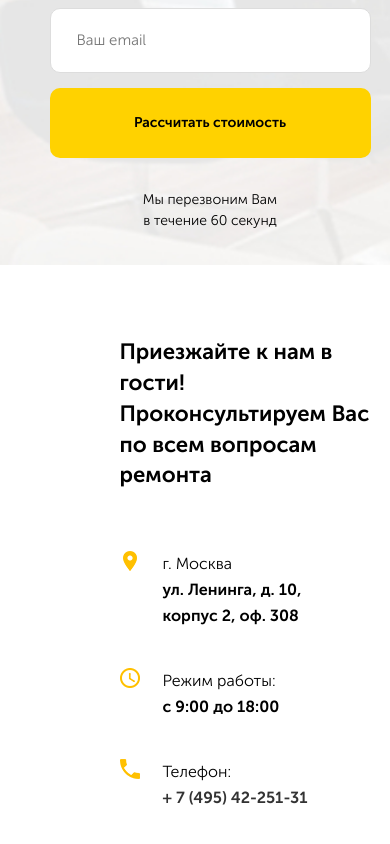
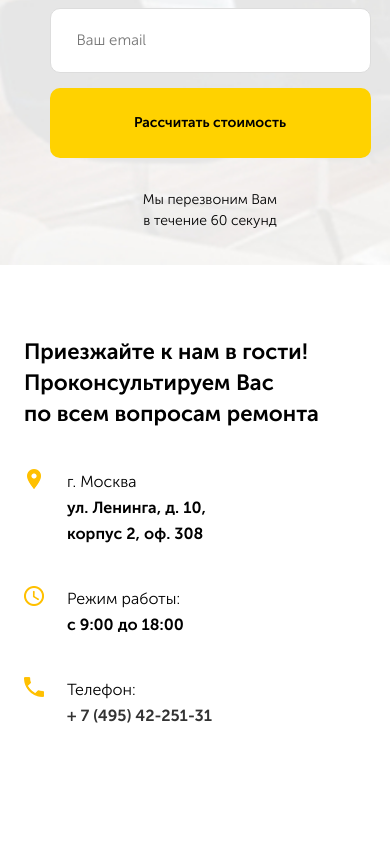
Before and after one commit to Dmitry328/working, a plain HTML site: page src/index.html in a window 390 px wide. Shown: the part 6785-7629 px from the top of the page. After the commit the page ends 7553 px from the top, so only its background shows below. Drawn offline with nearby package versions, Linux system fonts and the light colour scheme.

Commit message:
Адаптирована секция footer

```diff
--- a/src/sass/blocks/_brif.sass
+++ b/src/sass/blocks/_brif.sass
@@ -78,6 +78,7 @@
   .interview
     padding-right: 30px
     &__title
+      width: auto
       font-size: 20px
       margin-bottom: 15px
     &__subtitle
--- a/src/sass/blocks/_footer.sass
+++ b/src/sass/blocks/_footer.sass
@@ -47,8 +47,14 @@
       margin-bottom: 60px
 @media (max-width:720px)
   .contacts
-    flex-basis: 100%
-    display: block
+    padding-left: 24px
+    position: absolute
+    top: 0
+    left: 0
+    &__title
+      width: 350px
+      margin-bottom: 39px
   .map
-    display: block
-    flex-basis: 100%
+    position: absolute
+    width: 100%
+    top: 530px
```
Also changed, not shown: src/css/style.css, 1 other file.
